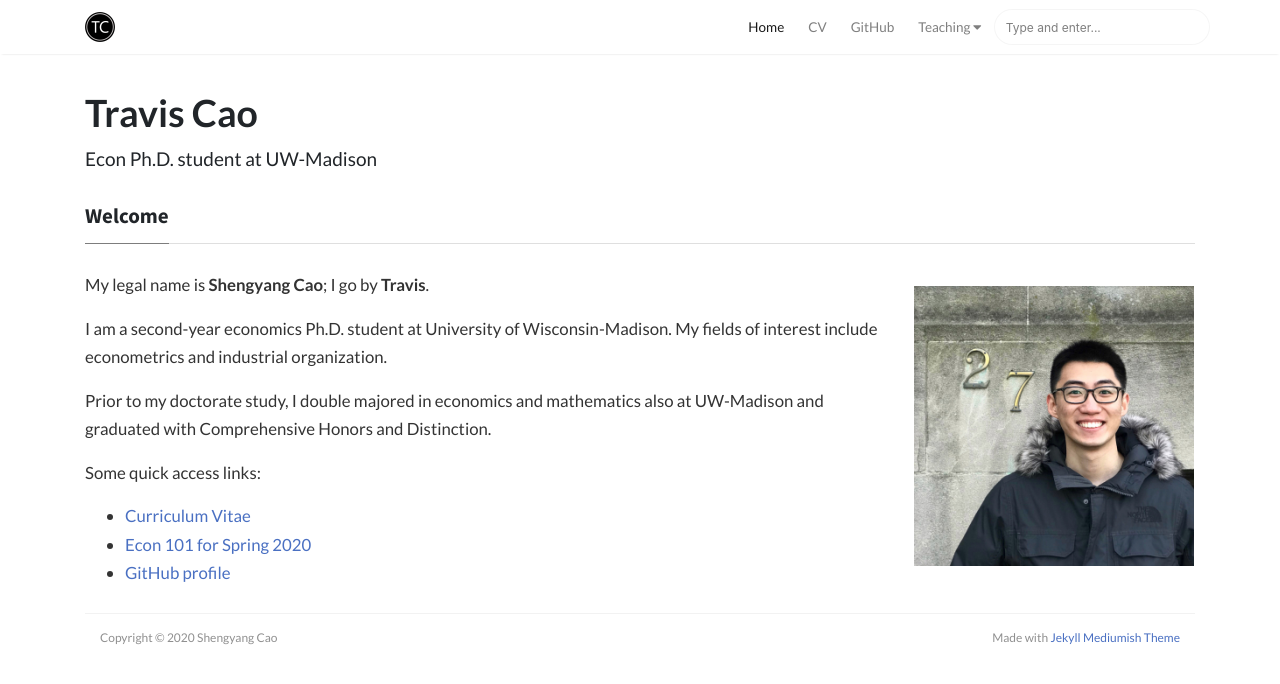
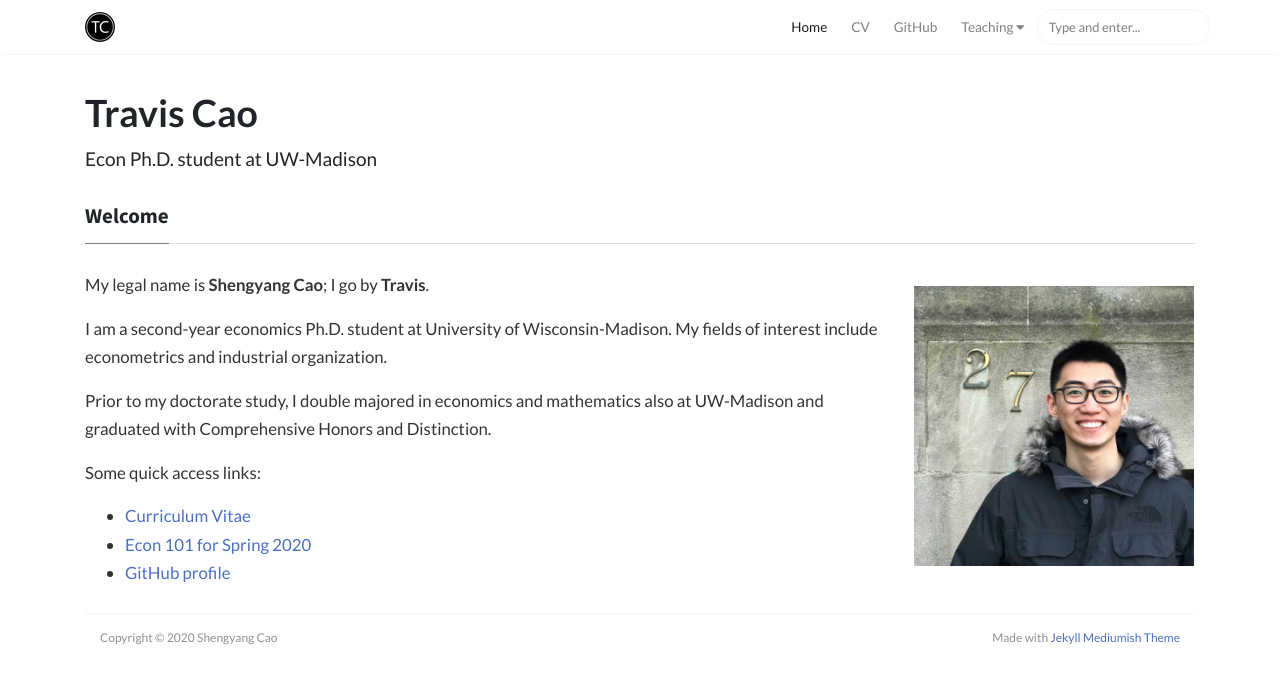
Before and after one commit to scaotravis/scaotravis.github.io, a Jekyll site: the page built from index.html, in a window 1280 px wide. Shown: the top 684 px of the page. Built offline with Jekyll 4.4.1, drawn with Linux system fonts in a browser that asks for light colours; nearby versions of some CDN libraries; comment, search, counter and statistics services are not loaded.

Commit message:
search css dark mode font update

```diff
--- a/assets/css/screen.css
+++ b/assets/css/screen.css
@@ -733,10 +733,17 @@
 }
 
 /* search box */
+.modal-content {
+  font-family: "Lato";
+}
 .lunrsearchresult .title {color: #d9230f;}
 .lunrsearchresult .url {color: silver;}
 .lunrsearchresult a {display: block; color: #777;}
 .lunrsearchresult a:hover .title {text-decoration: underline;}
+input#lunrsearch.form-control.text-small.launch-modal-search {
+  font-family: "Lato";
+  font-size: 13px;
+}
 
  @media (prefers-color-scheme: dark) {
     /* Overrides for Dark Mode. */
@@ -881,13 +888,18 @@
     /* search box in dark mode */
     .modal-content {
       background-color: #2e2e2e;
+      font-family: "Lato";
     }
-    .lunrsearchresult .title {color: #7995c4;}
+    .lunrsearchresult .title {
+      color: #7995c4;
+    }
     .lunrsearchresult a:hover .title {text-decoration: underline; color: #9aafd1; }
     .lunrsearchresult .url {color: #757575;}
     .lunrsearchresult a {display: block; color: #afafaf;}
     input#lunrsearch.form-control.text-small.launch-modal-search {
       filter: invert(90%);
+      font-family: "Lato";
+      font-size: 13px;
     }
     button#btnx.close {
       filter: invert(90%);
```
Also changed, not shown: 2 other files.
